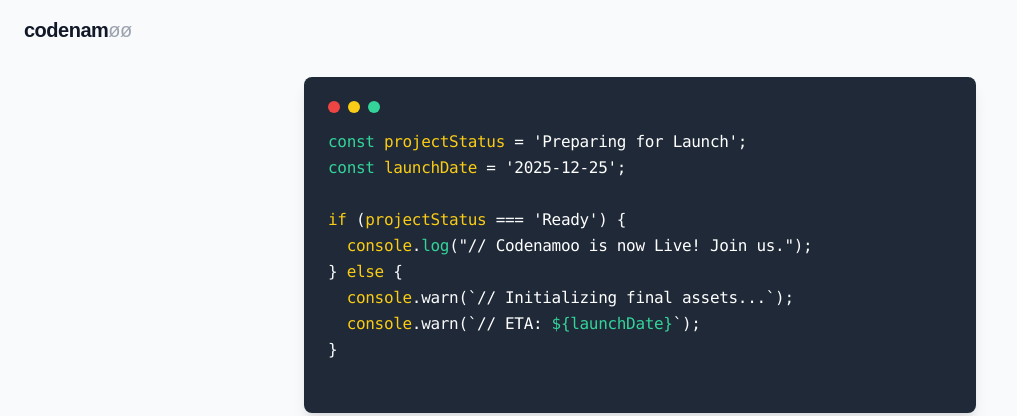
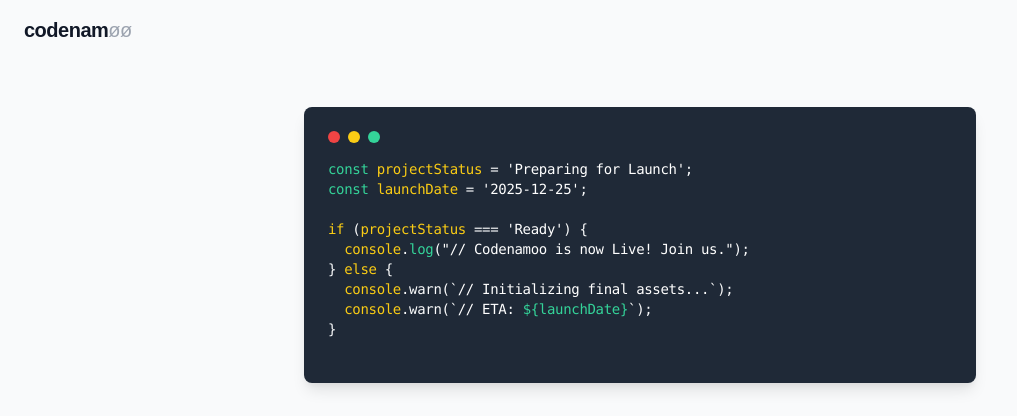
Before and after one commit to tyalejajsl9/CodenamePrepare, a plain HTML site: page index.html in a window 1280 px wide. Shown: the top 416 px of the page, without its empty margins (0-1017 px from the left). Drawn offline with nearby package versions, Linux system fonts and the light colour scheme; a web font is replaced by a local one.

Commit message:
Add files via upload

```diff
--- a/index.html
+++ b/index.html
@@ -68,7 +68,7 @@
 
         <main class="max-w-2xl w-full mx-auto text-center">
 
-            <div class="code-block font-mono text-left mb-10">
+            <div class="code-block font-mono text-left mb-10 overflow-x-auto">
 
                 <div class="flex gap-2 mb-4">
                     <div class="w-3 h-3 bg-red-500 rounded-full"></div>
@@ -76,7 +76,7 @@
                     <div class="w-3 h-3 bg-code-green rounded-full"></div>
                 </div>
 
-                <pre class="whitespace-pre-wrap leading-relaxed">
+                <pre class="whitespace-pre text-xs md:text-sm leading-relaxed">
 <span class="text-code-green">const</span> <span class="text-code-yellow">projectStatus</span> = <span class="text-white">'Preparing for Launch'</span>;
 <span class="text-code-green">const</span> <span class="text-code-yellow">launchDate</span> = <span class="text-white">'2025-12-25'</span>;
 
```
